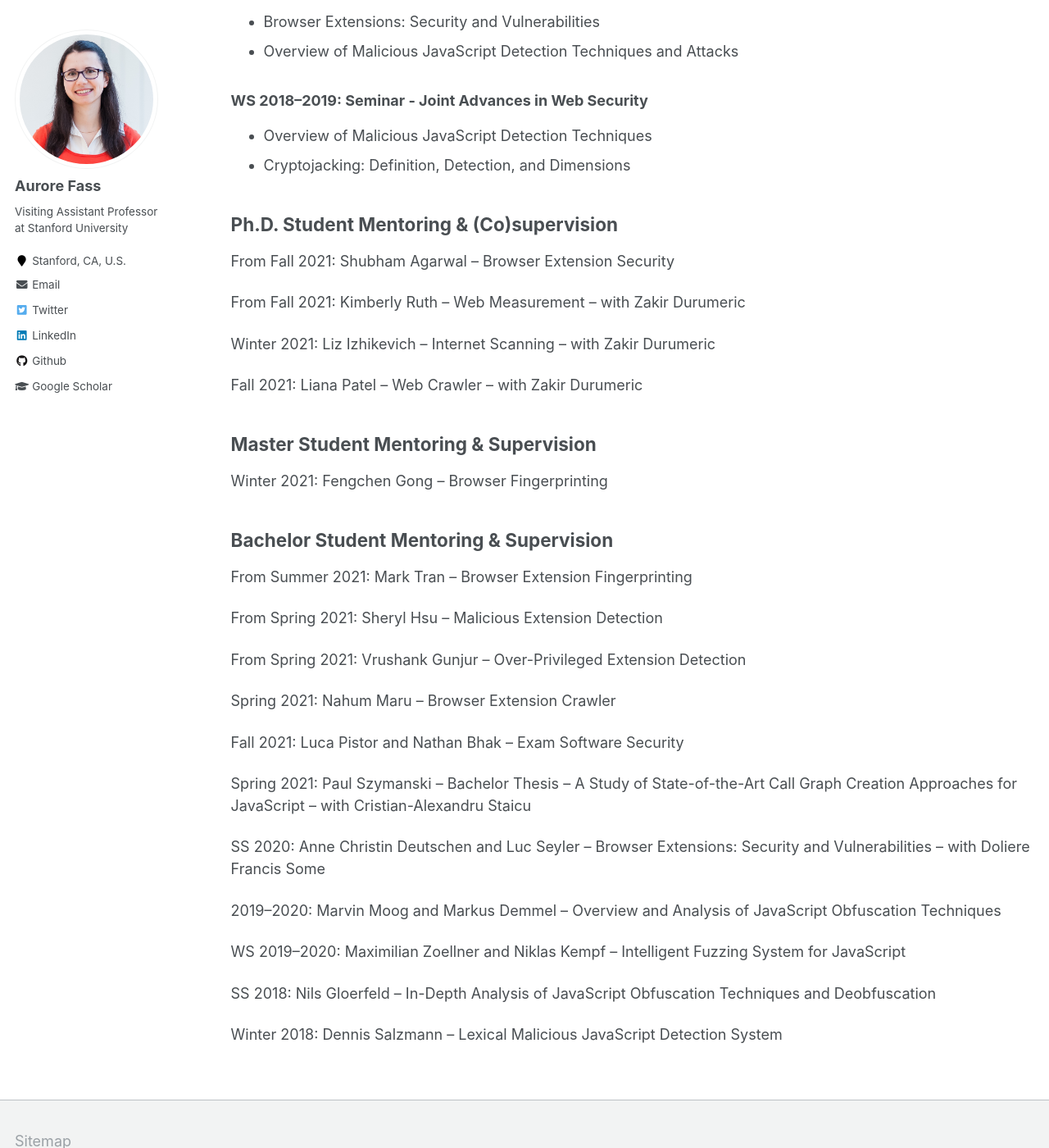
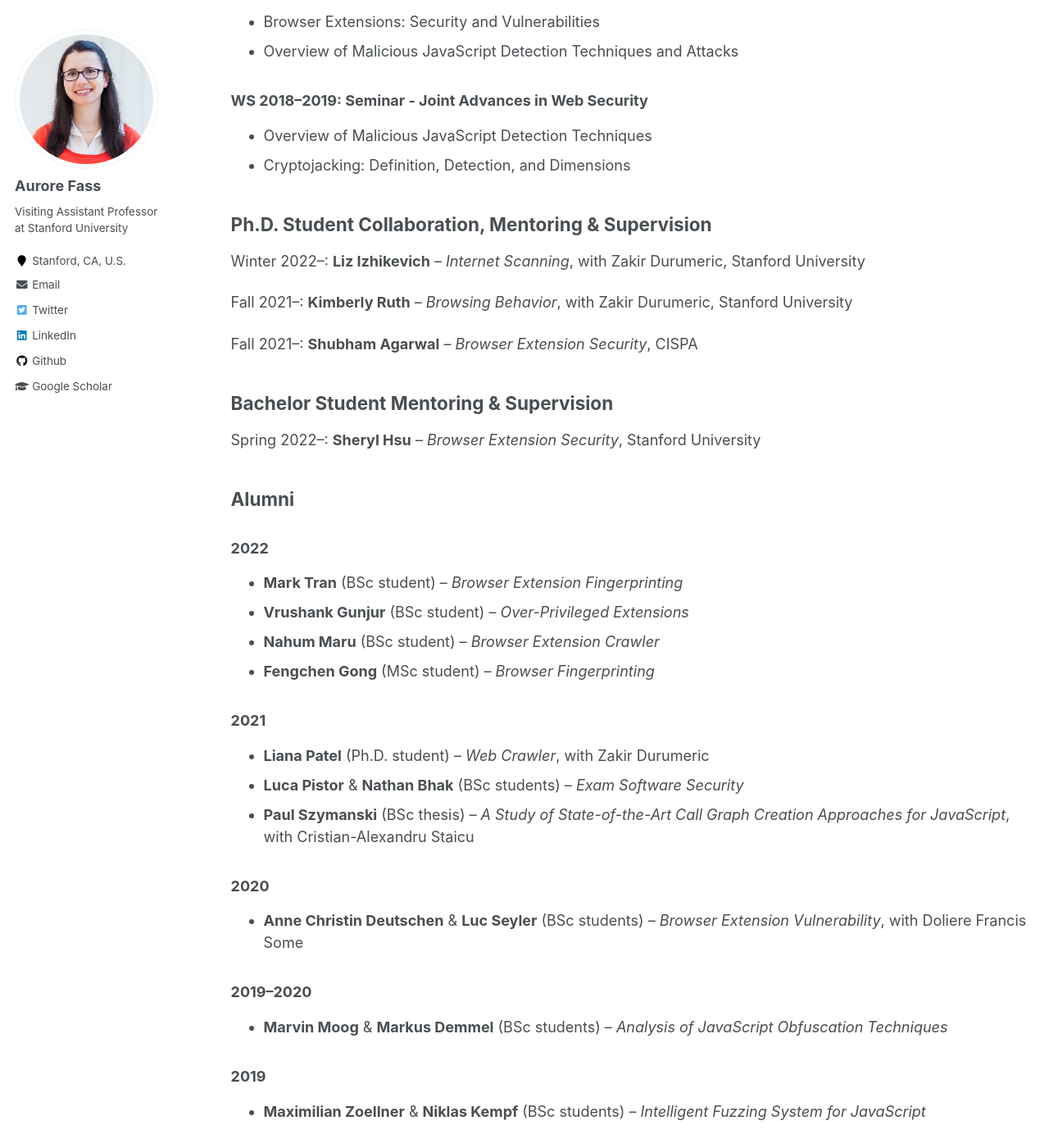
Before and after one commit to Aurore54F/aurore54f.github.io, a Jekyll site: the page built from _pages/teaching.md, in a window 1280 px wide and 1400 px high, scrolled down 383 px. Shown: the whole window at 82% size. Built offline with Jekyll 4.4.1, drawn with Linux system fonts in a browser that asks for light colours; some of the changed text lies outside the part shown.

Commit message:
Updated student supervision

```diff
--- a/_pages/teaching.md
+++ b/_pages/teaching.md
@@ -9,8 +9,8 @@ author_profile: true
 
 ## Courses
 
-### 2021: Temporary Lecturer at [TELECOM Nancy](http://telecomnancy.univ-lorraine.fr/en) (Universite de Lorraine, France)
-* Browser Extensions: Architecture and Security Consideration (lectures and practicals for master students)
+### WS 2020--2021: Temporary Lecturer at [TELECOM Nancy](http://telecomnancy.univ-lorraine.fr/en) (Universite de Lorraine, France)
+* Browser Extensions: Architecture and Security Consideration (lectures and practicals for MSc students)
 
 ### WS 2019--2020: Seminar - Joint Advances in Web Security
 * Browser Extensions: Security and Vulnerabilities
@@ -22,44 +22,54 @@ author_profile: true
 
 
 
-## Ph.D. Student Mentoring & (Co)supervision
+## Ph.D. Student Collaboration, Mentoring & Supervision
 
-From Fall 2021: Shubham Agarwal -- Browser Extension Security
+Winter 2022--: **Liz Izhikevich** -- *Internet Scanning*, with Zakir Durumeric, Stanford University
 
-From Fall 2021: Kimberly Ruth -- Web Measurement -- with Zakir Durumeric
+Fall 2021--: **Kimberly Ruth** -- *Browsing Behavior*, with Zakir Durumeric, Stanford University
 
-Winter 2021: Liz Izhikevich -- Internet Scanning -- with Zakir Durumeric
-
-Fall 2021: Liana Patel -- Web Crawler -- with Zakir Durumeric
-
-
-
-## Master Student Mentoring & Supervision
-
-Winter 2021: Fengchen Gong -- Browser Fingerprinting
-
+Fall 2021--: **Shubham Agarwal** -- *Browser Extension Security*, CISPA
 
 
 ## Bachelor Student Mentoring & Supervision
 
-From Summer 2021: Mark Tran -- Browser Extension Fingerprinting
+Spring 2022--: **Sheryl Hsu** -- *Browser Extension Security*, Stanford University
 
-From Spring 2021: Sheryl Hsu -- Malicious Extension Detection
 
-From Spring 2021: Vrushank Gunjur -- Over-Privileged Extension Detection
 
-Spring 2021: Nahum Maru -- Browser Extension Crawler
+## Alumni
 
-Fall 2021: Luca Pistor and Nathan Bhak -- Exam Software Security
+### 2022
 
-Spring 2021: Paul Szymanski -- Bachelor Thesis -- A Study of State-of-the-Art Call Graph Creation Approaches for JavaScript -- with Cristian-Alexandru Staicu
+* **Mark Tran** (BSc student) -- *Browser Extension Fingerprinting*
+* **Vrushank Gunjur** (BSc student) -- *Over-Privileged Extensions*
+* **Nahum Maru** (BSc student) -- *Browser Extension Crawler*
+* **Fengchen Gong** (MSc student) -- *Browser Fingerprinting*
 
-SS 2020: Anne Christin Deutschen and Luc Seyler -- Browser Extensions: Security and Vulnerabilities -- with Doliere Francis Some
 
-2019--2020: Marvin Moog and Markus Demmel -- Overview and Analysis of JavaScript Obfuscation Techniques
+### 2021
 
-WS 2019--2020: Maximilian Zoellner and Niklas Kempf -- Intelligent Fuzzing System for JavaScript
+* **Liana Patel** (Ph.D. student) -- *Web Crawler*, with Zakir Durumeric
+* **Luca Pistor** & **Nathan Bhak** (BSc students) -- *Exam Software Security*
+* **Paul Szymanski** (BSc thesis) -- *A Study of State-of-the-Art Call Graph Creation Approaches for JavaScript*, with Cristian-Alexandru Staicu
 
-SS 2018: Nils Gloerfeld -- In-Depth Analysis of JavaScript Obfuscation Techniques and Deobfuscation
 
-Winter 2018: Dennis Salzmann -- Lexical Malicious JavaScript Detection System
+### 2020
+
+* **Anne Christin Deutschen** & **Luc Seyler** (BSc students) -- *Browser Extension Vulnerability*, with Doliere Francis Some
+
+
+### 2019--2020
+
+* **Marvin Moog** & **Markus Demmel** (BSc students) -- *Analysis of JavaScript Obfuscation Techniques*
+
+
+### 2019
+
+* **Maximilian Zoellner** & **Niklas Kempf** (BSc students) -- *Intelligent Fuzzing System for JavaScript*
+
+
+### 2018
+
+* **Nils Gloerfeld** (BSc student) -- *Malicious JavaScript Deobfuscation*
+* **Dennis Salzmann** (BSc student) -- *Malicious JavaScript Detection*
```
